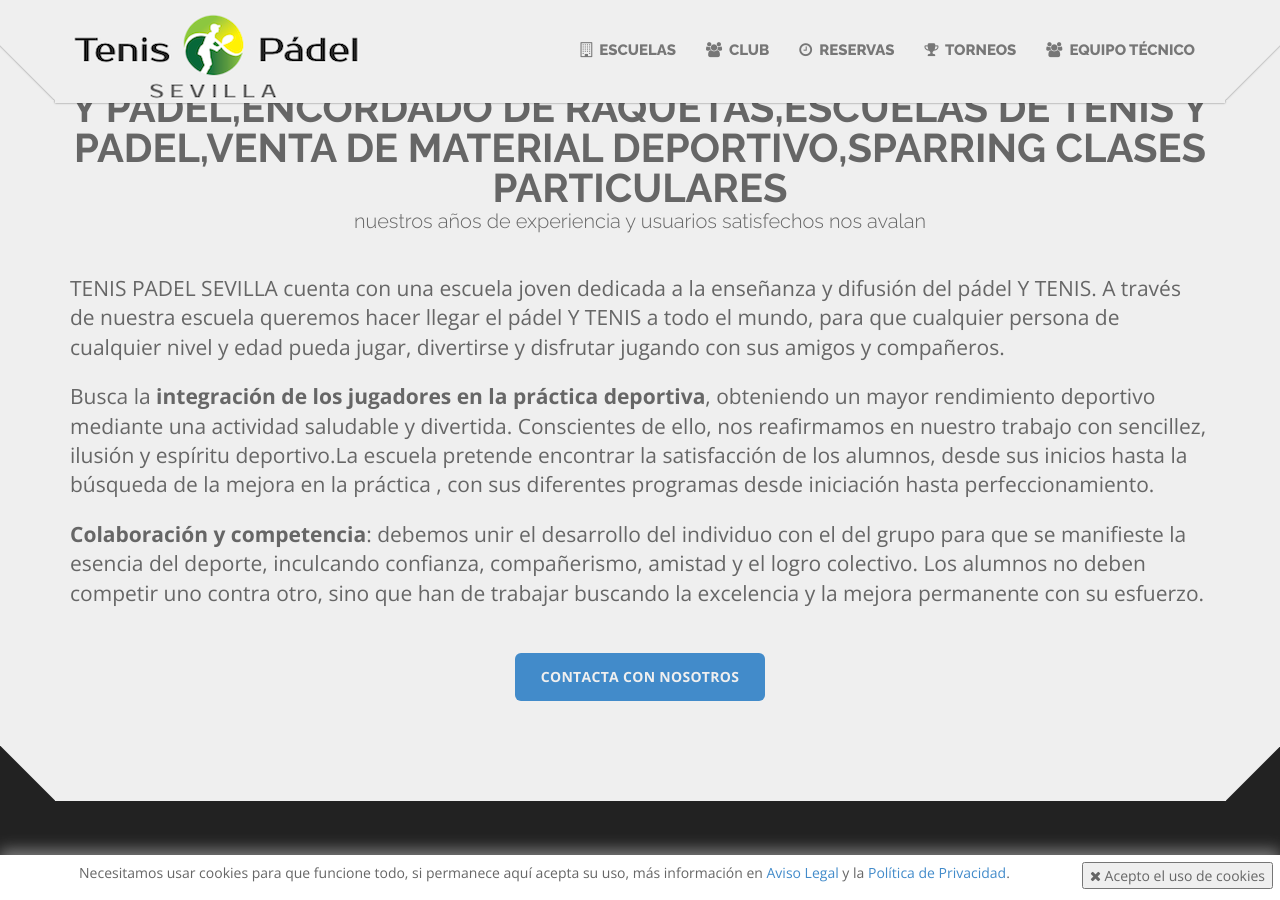
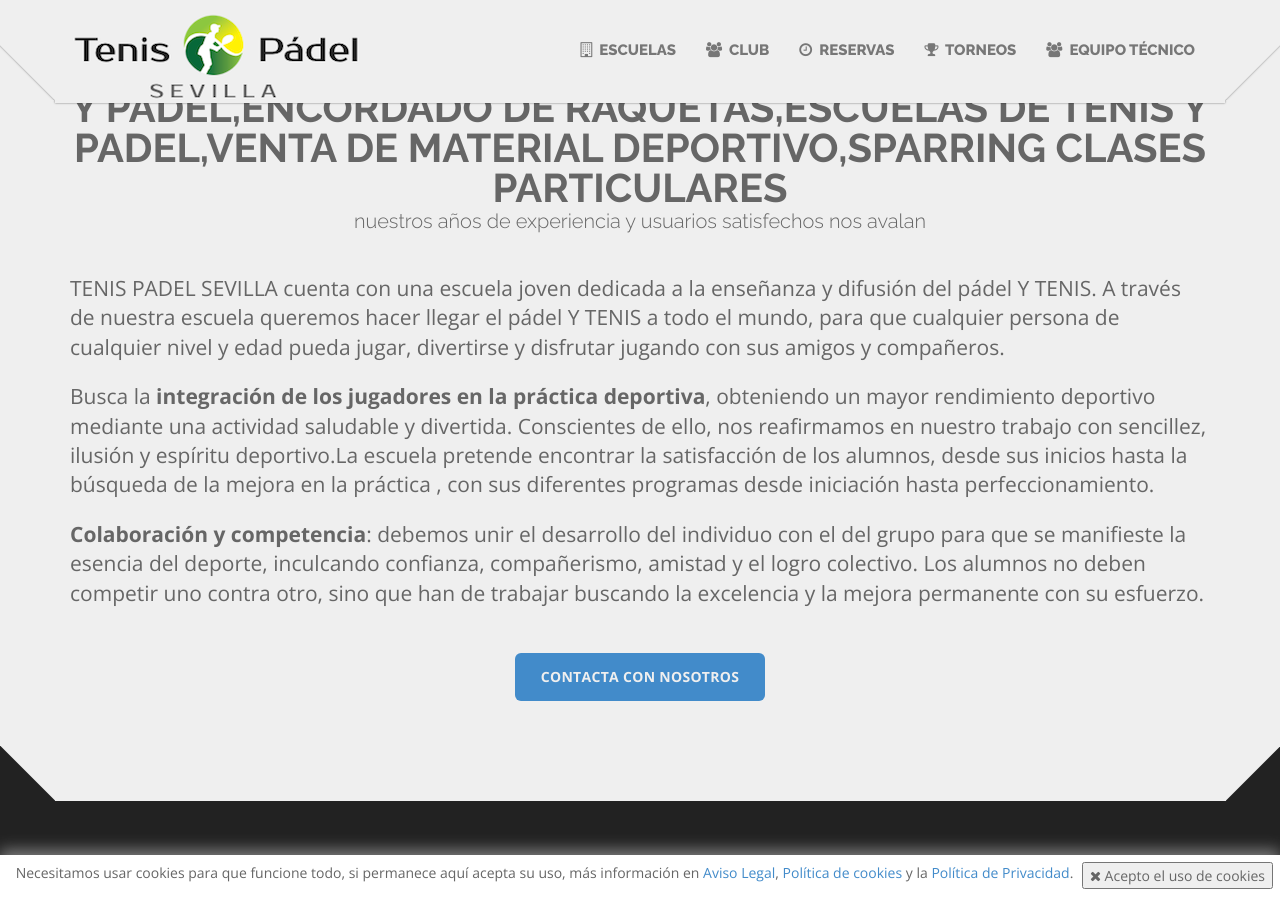
Before and after one commit to AlbertoGarciaSanchez/tenispadel, a Jekyll site: the page built from index.html, in a window 1280 px wide and 900 px high, scrolled down 607 px. Built offline with Jekyll 4.4.1, drawn with Linux system fonts in a browser that asks for light colours; nearby versions of some CDN libraries; library files that are not in the unit come from our copies.

Commit message:
LOPD: Cookies

```diff
--- a/_includes/head.html
+++ b/_includes/head.html
@@ -78,7 +78,7 @@
 
 <div id="cajacookies">
 <p><button onclick="aceptarCookies()" class="pull-right"><i class="fa fa-times"></i> Acepto el uso de cookies</button>
-Necesitamos usar cookies para que funcione todo, si permanece aquí acepta su uso, más información en <a hreflang="es" href="docs/lopd/aviso_legal.pdf">Aviso Legal</a>
+Necesitamos usar cookies para que funcione todo, si permanece aquí acepta su uso, más información en <a hreflang="es" href="docs/lopd/aviso_legal.pdf">Aviso Legal</a>, <a hreflang="es" href="docs/lopd/cookies.pdf">Política de cookies</a>
 y la <a hreflang="es" href="docs/lopd/politica.pdf">Política de Privacidad</a>.
 </p>
 </div>
```
Also changed, not shown: 1 other file.
